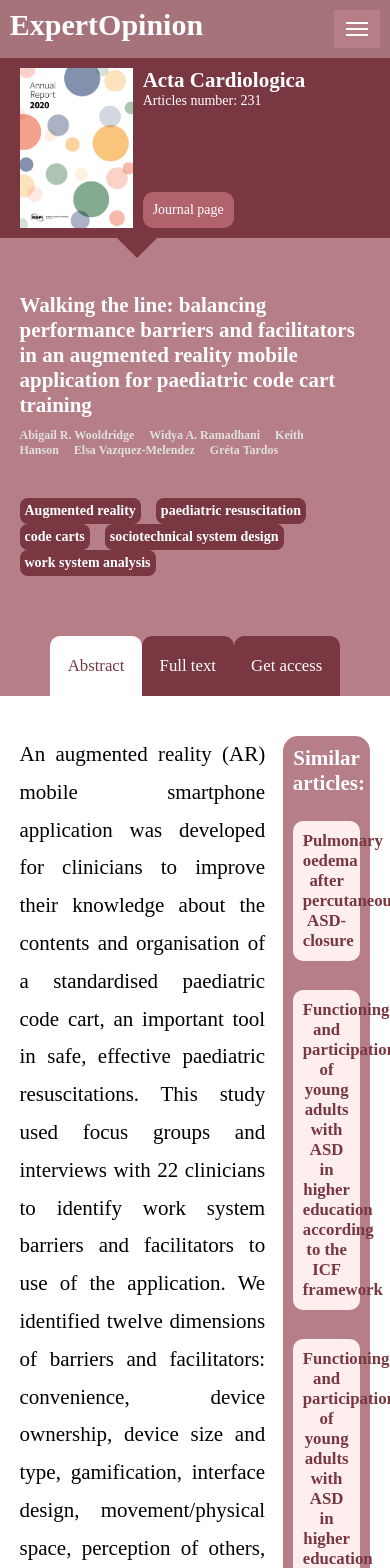
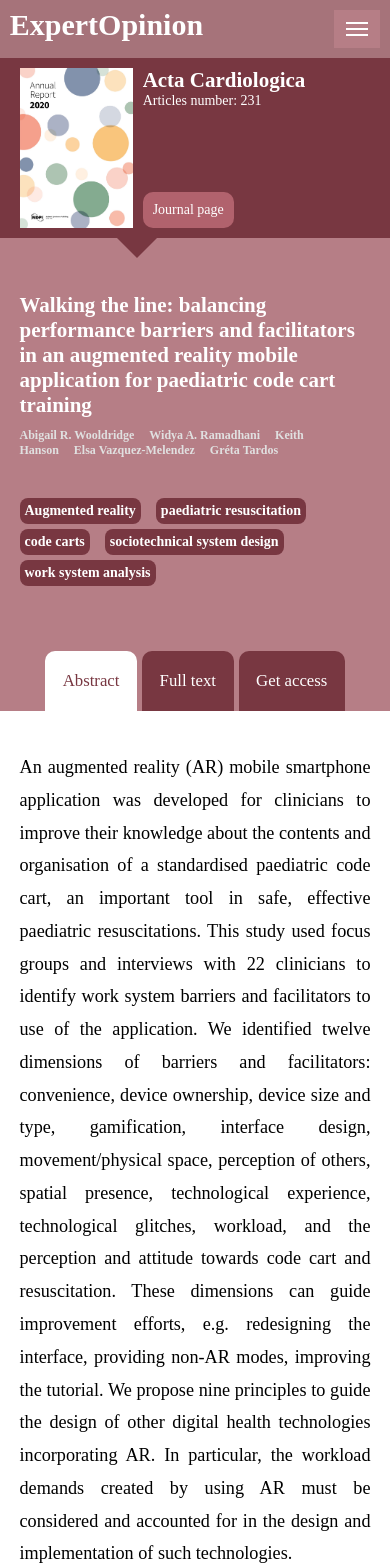
Before and after one commit to Radagea/journalist, a Vue app: page /article/1 in a window 390 px wide. Shown: the top 1568 px of the page. Built offline with nearby package versions, Linux system fonts and the light colour scheme; some icons are missing; a web font is replaced by a local one.

Commit message:
Design bufixes
Some design bugfixes and responsive design bug fixes

```diff
--- a/src/App.vue
+++ b/src/App.vue
@@ -95,6 +95,8 @@ body  {
 }
 .simplify {
   transition: all 0.3s;
+  position: relative;
+  min-height: 100vh;
 }
 
 .popup-enter-active {
--- a/src/components/UI/TheFooter.vue
+++ b/src/components/UI/TheFooter.vue
@@ -11,8 +11,9 @@ export default {
 
 <style scoped>
 footer {
+    bottom: 0;
     width: 100%;
-    height: 30rem;
+    height: 15rem;
     background: #783741;
 }
 </style>
--- a/src/components/UI/cards/articles/ArticleTitle.vue
+++ b/src/components/UI/cards/articles/ArticleTitle.vue
@@ -167,6 +167,11 @@ export default {
         margin-right: 15px;
     }
 
+    @media (max-width:1200px) {
+        .articletitle h3 span {
+            margin-bottom: 5px;
+        }
+    }
     .articletitle h3 span:hover {
         color: #e0e0e0;
     }
@@ -219,6 +224,9 @@ export default {
         font-size: 1.2em;
         transition: 0.3s;
     }
+    ul li+li {
+        margin-left: 5px;
+    }
     ul li:hover {
         background-color: #9b6c73;
     }
--- a/src/components/pages/JournalsPage.vue
+++ b/src/components/pages/JournalsPage.vue
@@ -174,6 +174,16 @@ export default {
         float: left;
     }
 
+    @media(max-width:830px) {
+        div.img {
+            width: 0%;
+            display: none;
+        }
+        div.journalCardContent {
+            width: 100%;
+        }
+    }
+
 
     div.journalCardContent h2 {
         margin-bottom: 10px;
--- a/src/components/pages/MainArticlePage.vue
+++ b/src/components/pages/MainArticlePage.vue
@@ -107,4 +107,26 @@ export default {
         color: white;
         background-color: #783741;
     }
+
+    @media(max-width:1300px) {
+        .main {
+            font-size: 1.3em;
+        }
+        .right h1 {
+            font-size: 1.3em;
+        }
+        .right h2 {
+            font-size: 1em;
+        }
+    }
+
+    @media(max-width:900px) {
+        .main {
+            width: 100%;
+        }
+        .right {
+            width: 0%;
+            display: none;
+        }
+    }
 </style>
```
